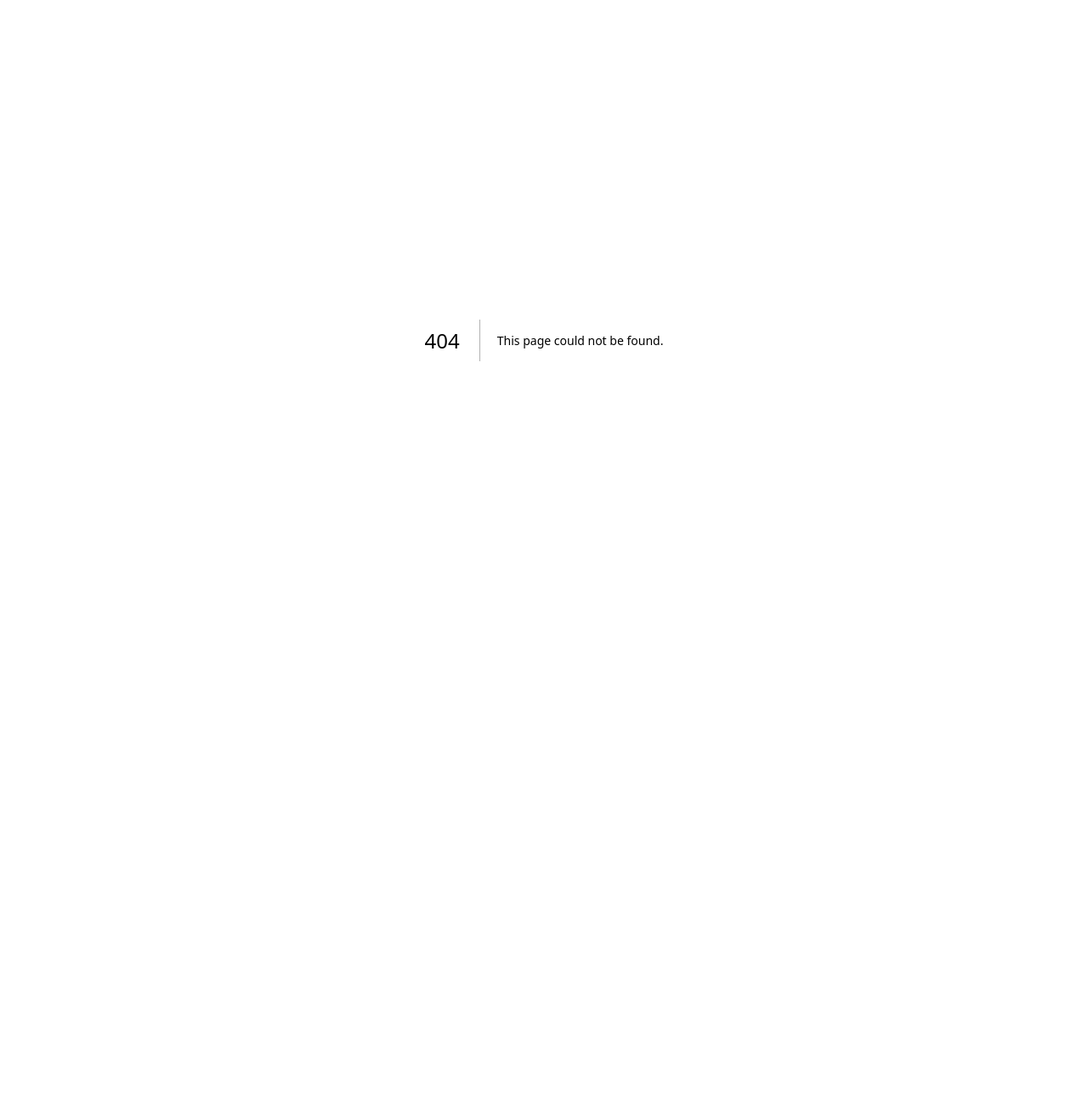
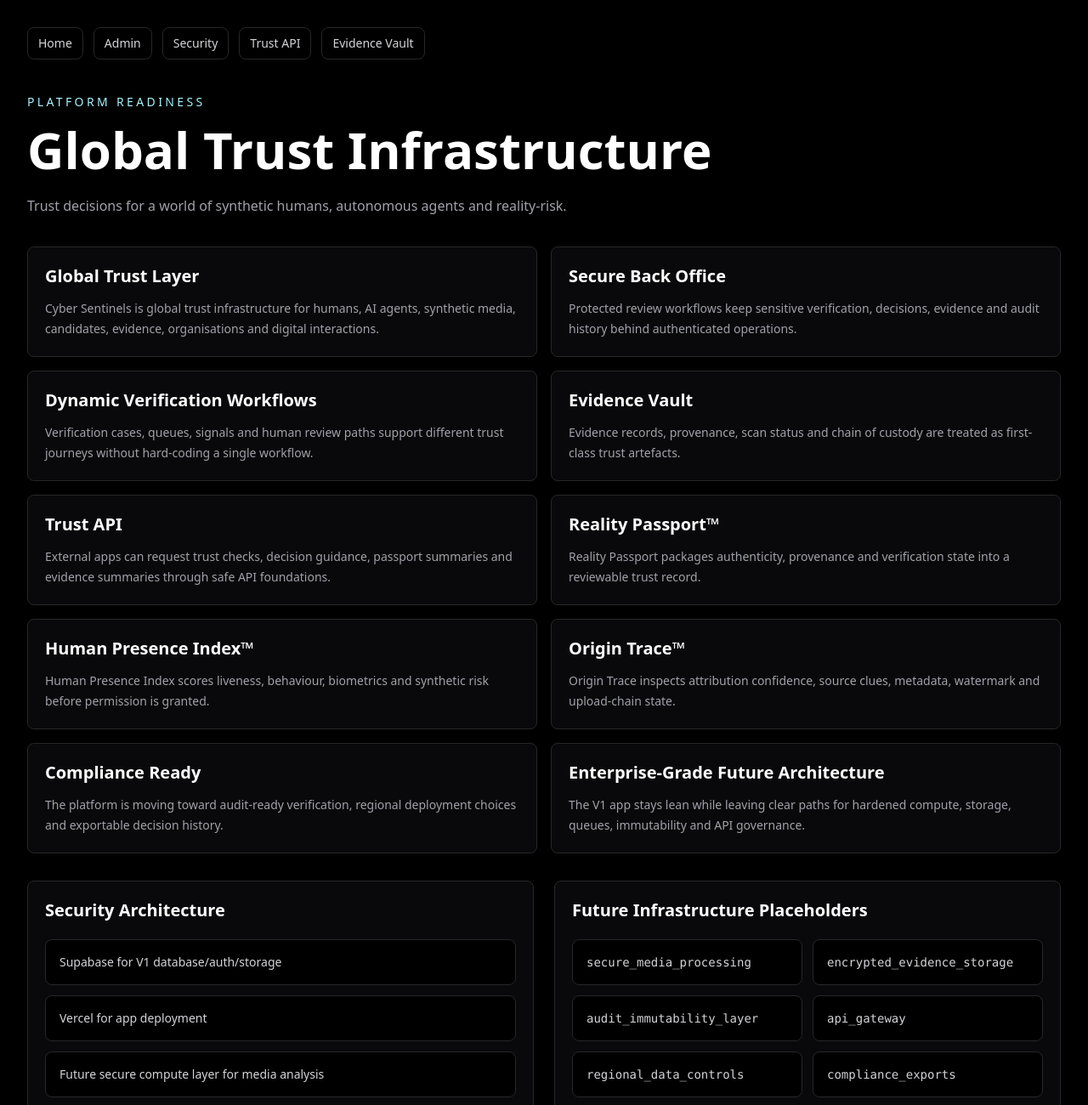
Before and after one commit to emeaexecutive/Cyber-Sentinels-V2, a Next.js app: page /global-trust in a window 1280 px wide. Before the commit this address had no page. Shown: the top 1300 px of the page at 85% size. Before the commit the page ends 800 px from the top, so only its background shows below. Built offline with nearby package versions, Linux system fonts and the light colour scheme.

Commit message:
Add global trust infrastructure readiness

```diff
--- a/app/admin/page.tsx
+++ b/app/admin/page.tsx
@@ -447,6 +447,12 @@ export default async function AdminPage() {
           >
             Open Billing / Clearances
           </Link>
+          <Link
+            href="/global-trust"
+            className="ml-3 mt-5 inline-flex rounded-lg border border-zinc-700 px-4 py-2 text-sm text-zinc-300 hover:text-white"
+          >
+            Open Global Infrastructure
+          </Link>
         </section>
 
         <section className="mt-8 grid gap-3 sm:grid-cols-2 lg:grid-cols-3 xl:grid-cols-5">
@@ -463,6 +469,44 @@ export default async function AdminPage() {
               ) : null}
             </Link>
           ))}
+        </section>
+
+        <section className="mt-8 rounded-lg border border-zinc-800 bg-zinc-950 p-5">
+          <div className="flex flex-wrap items-start justify-between gap-3">
+            <div>
+              <h2 className="text-xl font-semibold">
+                Global Infrastructure Readiness
+              </h2>
+              <p className="mt-2 max-w-3xl text-sm leading-6 text-zinc-500">
+                Cyber Sentinels is moving from prototype toward secure global
+                trust infrastructure with regional controls, encrypted evidence,
+                API governance, media processing queues and audit-ready exports.
+              </p>
+            </div>
+            <Link
+              href="/global-trust"
+              className="rounded-lg border border-zinc-700 px-3 py-2 text-xs text-zinc-300 hover:text-white"
+            >
+              View Readiness
+            </Link>
+          </div>
+          <div className="mt-5 grid gap-3 md:grid-cols-3">
+            {[
+              "secure_media_processing",
+              "encrypted_evidence_storage",
+              "audit_immutability_layer",
+              "api_gateway",
+              "regional_data_controls",
+              "compliance_exports",
+            ].map((item) => (
+              <code
+                key={item}
+                className="rounded-lg border border-zinc-800 bg-black p-3 text-sm text-zinc-300"
+              >
+                {item}
+              </code>
+            ))}
+          </div>
         </section>
 
         <section className="mt-8 rounded-lg border border-zinc-800 bg-zinc-950 p-5">
--- a/app/developer-console/page.tsx
+++ b/app/developer-console/page.tsx
@@ -87,6 +87,7 @@ export default async function DeveloperConsolePage() {
             ["/", "Home"],
             ["/api-docs", "API Docs"],
             ["/billing", "Billing"],
+            ["/global-trust", "Global Trust"],
             ["/admin", "Admin"],
             ["/command-center", "Command Center"],
           ].map(([href, label]) => (
@@ -259,6 +260,32 @@ export default async function DeveloperConsolePage() {
           </div>
 
           <div className="rounded-lg border border-zinc-800 bg-zinc-950 p-5">
+            <h2 className="text-xl font-semibold">Global API Readiness</h2>
+            <div className="mt-5 grid gap-3 sm:grid-cols-2">
+              {[
+                "api_gateway",
+                "regional_data_controls",
+                "rate_limit_enforcement",
+                "compliance_exports",
+              ].map((item) => (
+                <code
+                  key={item}
+                  className="rounded-lg border border-zinc-800 bg-black p-3 text-sm text-zinc-300"
+                >
+                  {item}
+                </code>
+              ))}
+            </div>
+            <p className="mt-4 text-sm leading-6 text-zinc-500">
+              Trust API V1 is ready for scoped keys and audit events. Future
+              production hardening should add gateway enforcement, regional
+              routing, signed requests and durable rate limits.
+            </p>
+          </div>
+        </section>
+
+        <section className="mt-8 grid gap-6 lg:grid-cols-2">
+          <div className="rounded-lg border border-zinc-800 bg-zinc-950 p-5">
             <h2 className="text-xl font-semibold">Recent API Signals</h2>
             <div className="mt-5 space-y-3">
               {recentSignals.length ? (
--- /dev/null
+++ b/app/global-trust/page.tsx
@@ -0,0 +1,146 @@
+import Link from "next/link";
+
+const sections = [
+  [
+    "Global Trust Layer",
+    "Cyber Sentinels is global trust infrastructure for humans, AI agents, synthetic media, candidates, evidence, organisations and digital interactions.",
+  ],
+  [
+    "Secure Back Office",
+    "Protected review workflows keep sensitive verification, decisions, evidence and audit history behind authenticated operations.",
+  ],
+  [
+    "Dynamic Verification Workflows",
+    "Verification cases, queues, signals and human review paths support different trust journeys without hard-coding a single workflow.",
+  ],
+  [
+    "Evidence Vault",
+    "Evidence records, provenance, scan status and chain of custody are treated as first-class trust artefacts.",
+  ],
+  [
+    "Trust API",
+    "External apps can request trust checks, decision guidance, passport summaries and evidence summaries through safe API foundations.",
+  ],
+  [
+    "Reality Passport™",
+    "Reality Passport packages authenticity, provenance and verification state into a reviewable trust record.",
+  ],
+  [
+    "Human Presence Index™",
+    "Human Presence Index scores liveness, behaviour, biometrics and synthetic risk before permission is granted.",
+  ],
+  [
+    "Origin Trace™",
+    "Origin Trace inspects attribution confidence, source clues, metadata, watermark and upload-chain state.",
+  ],
+  [
+    "Compliance Ready",
+    "The platform is moving toward audit-ready verification, regional deployment choices and exportable decision history.",
+  ],
+  [
+    "Enterprise-Grade Future Architecture",
+    "The V1 app stays lean while leaving clear paths for hardened compute, storage, queues, immutability and API governance.",
+  ],
+];
+
+const architecture = [
+  "Supabase for V1 database/auth/storage",
+  "Vercel for app deployment",
+  "Future secure compute layer for media analysis",
+  "Future dedicated evidence storage",
+  "Future queue workers for video/audio scanning",
+  "Future audit immutability layer",
+  "Future API gateway and rate limiting",
+];
+
+const placeholders = [
+  "secure_media_processing",
+  "encrypted_evidence_storage",
+  "audit_immutability_layer",
+  "api_gateway",
+  "regional_data_controls",
+  "compliance_exports",
+];
+
+export default function GlobalTrustPage() {
+  return (
+    <main className="min-h-screen bg-black px-6 py-8 text-white md:px-8">
+      <div className="mx-auto max-w-7xl">
+        <nav className="flex flex-wrap gap-3 text-sm">
+          {[
+            ["/", "Home"],
+            ["/admin", "Admin"],
+            ["/security", "Security"],
+            ["/api-docs", "Trust API"],
+            ["/evidence-vault", "Evidence Vault"],
+          ].map(([href, label]) => (
+            <Link
+              key={href}
+              href={href}
+              className="rounded-lg border border-zinc-800 px-3 py-2 text-zinc-300 hover:border-zinc-500 hover:text-white"
+            >
+              {label}
+            </Link>
+          ))}
+        </nav>
+
+        <section className="mt-10">
+          <p className="text-sm uppercase tracking-[0.24em] text-cyan-200">
+            Platform readiness
+          </p>
+          <h1 className="mt-4 text-4xl font-semibold md:text-6xl">
+            Global Trust Infrastructure
+          </h1>
+          <p className="mt-5 max-w-3xl leading-8 text-zinc-400">
+            Trust decisions for a world of synthetic humans, autonomous agents
+            and reality-risk.
+          </p>
+        </section>
+
+        <section className="mt-8 grid gap-4 md:grid-cols-2">
+          {sections.map(([title, body]) => (
+            <article
+              key={title}
+              className="rounded-lg border border-zinc-800 bg-zinc-950 p-5"
+            >
+              <h2 className="text-xl font-semibold">{title}</h2>
+              <p className="mt-3 text-sm leading-6 text-zinc-400">{body}</p>
+            </article>
+          ))}
+        </section>
+
+        <section className="mt-8 grid gap-6 lg:grid-cols-2">
+          <div className="rounded-lg border border-zinc-800 bg-zinc-950 p-5">
+            <h2 className="text-xl font-semibold">Security Architecture</h2>
+            <div className="mt-5 space-y-3">
+              {architecture.map((item) => (
+                <p
+                  key={item}
+                  className="rounded-lg border border-zinc-800 bg-black p-4 text-sm text-zinc-300"
+                >
+                  {item}
+                </p>
+              ))}
+            </div>
+          </div>
+
+          <div className="rounded-lg border border-zinc-800 bg-zinc-950 p-5">
+            <h2 className="text-xl font-semibold">
+              Future Infrastructure Placeholders
+            </h2>
+            <div className="mt-5 grid gap-3 sm:grid-cols-2">
+              {placeholders.map((placeholder) => (
+                <code
+                  key={placeholder}
+                  className="rounded-lg border border-zinc-800 bg-black p-4 text-sm text-zinc-300"
+                >
+                  {placeholder}
+                </code>
+              ))}
+            </div>
+          </div>
+        </section>
+      </div>
+    </main>
+  );
+}
--- a/app/page.tsx
+++ b/app/page.tsx
@@ -92,6 +92,12 @@ const trustModules = [
     copy: "Choose Free, Pro, Teams or Reports access with Stripe-ready billing placeholders.",
     metric: "Plans",
   },
+  {
+    name: "Global Trust Infrastructure",
+    href: "/global-trust",
+    copy: "Readiness layer for secure global trust across humans, agents, media, evidence and APIs.",
+    metric: "Global",
+  },
 ];
 
 const riskSignals = [
@@ -117,6 +123,7 @@ const routeLinks = [
   { href: "/verification-queue", label: "Verification Queue™" },
   { href: "/api-docs", label: "Trust API" },
   { href: "/developer-console", label: "Developer Console" },
+  { href: "/global-trust", label: "Global Trust Infrastructure" },
   { href: "/deepfake-detection", label: "Deepfake Detection" },
   { href: "/video-verification", label: "Video Verification" },
   { href: "/agent-passport", label: "AI Agent Passport" },
--- a/app/security/page.tsx
+++ b/app/security/page.tsx
@@ -62,6 +62,12 @@ export default function SecurityPage() {
           be authenticated, validated, logged and reviewable.
         </p>
 
+        <p className="mt-4 max-w-3xl text-zinc-400">
+          Cyber Sentinels is designed to move toward secure regional deployment,
+          encrypted evidence storage, API governance and audit-ready
+          verification.
+        </p>
+
         <section className="mt-12 grid gap-8 md:grid-cols-2">
           {principles.map((principle) => (
             <article key={principle.title} className="border-t border-zinc-800 pt-6">
```
